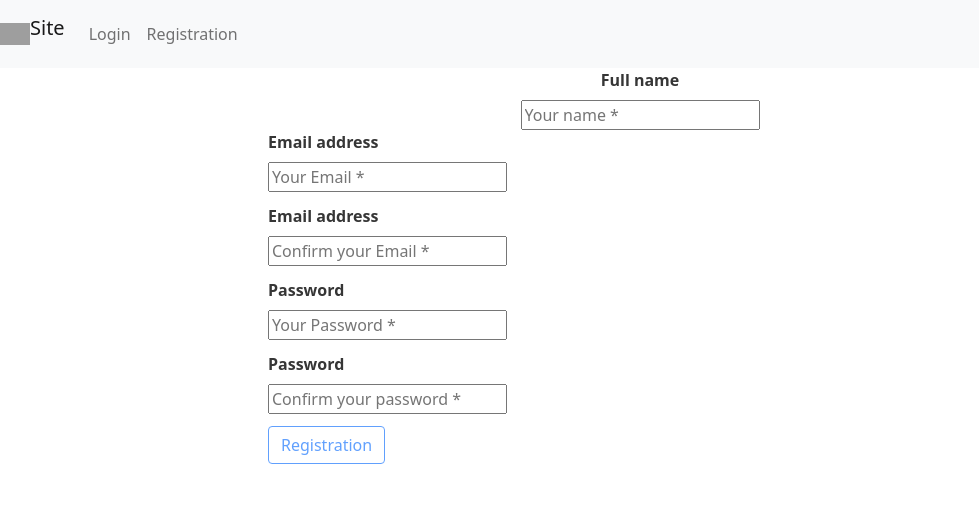
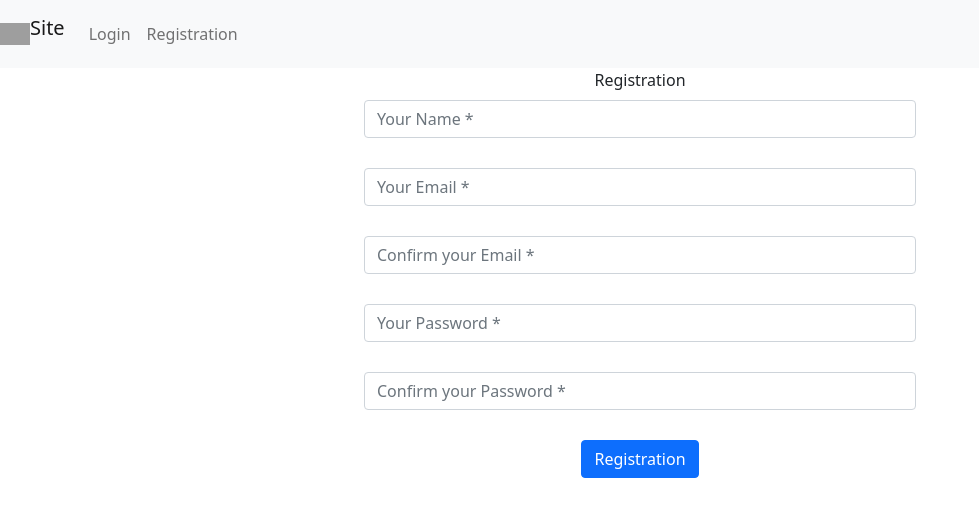
Before and after one commit to giussp08/reactTutorial, a React (Create React App) app: page /registration in a window 1280 px wide. Shown: the top 516 px of the page, without its empty margins (0-979 px from the left). Built offline with nearby package versions, Linux system fonts and the light colour scheme; grey boxes are pictures that could not be loaded.

Commit message:
finished Validation of Registration

```diff
--- a/src/pages/registration/Registration.tsx
+++ b/src/pages/registration/Registration.tsx
@@ -1,10 +1,16 @@
 import Button from "react-bootstrap/Button";
+import Form from "react-bootstrap/Form";
 import "./Registration.css";
 import "../../shared/styles/Button.css";
 import * as Yup from "yup";
-import { Formik, Form, Field, ErrorMessage } from "formik";
+import { Formik} from "formik";
+import { Col, Row } from "react-bootstrap";
+import { useHistory } from "react-router-dom";
 
 export default function Login() {
+
+
+  let history = useHistory();
 
   const validationSchema = Yup.object({
     name: Yup.string()
@@ -21,137 +27,152 @@ export default function Login() {
       .required(),
   });
 
-  const initialValues = {
-    name: "",
-    email: "",
-    email1: "",
-    password: "",
-    password1: "",
-  };
-
   const onSubmit = (values: any) => {
     alert(JSON.stringify(values, null, 2));
   };
 
-  const renderError = (message: any) => <p className="help is-danger">{message}</p>;
+  const renderError = (message: any) => (
+    <p className="help is-danger">{message}</p>
+  );
 
   function handleSubmit(event: any) {
     console.log(event);
     event.preventDefault();
   }
 
+  function handleClick(){
+    history.push("/login");
+  }
+
   return (
+    <div className="Registration container">
     <Formik
-      initialValues={initialValues}
       validationSchema={validationSchema}
-      onSubmit={async (values, { resetForm }) => {
-        await onSubmit(values);
-        resetForm();
+      onSubmit={console.log}
+      initialValues={{
+        name: "",
+        email: "",
+        email1: "",
+        password: "",
+        password1: "",
       }}
     >
-      {(formik) => {
-        const { errors, touched, isValid, dirty } = formik;
-        return(
+      {({
+        handleSubmit,
+        handleChange,
+        handleBlur,
+        values,
+        touched,
+        isValid,
+        errors,
+      }) => (
+        <Form noValidate onSubmit={handleSubmit}>
+          <Form.Label>Registration</Form.Label>
+          <Row>
+            <Form.Group
+              as={Col}
+              md={{span:6 , offset:3}}
+              controlId="validationFormik102"
+              className="position-relative"
+            >
+              <Form.Control
+                type="text"
+                name="name"
+                placeholder="Your Name *"
+                value={values.name}
+                onChange={handleChange}
+                isInvalid={!!errors.name}
+              />
+              <Form.Control.Feedback type="invalid" tooltip>
+                {errors.name}
+              </Form.Control.Feedback>
+              </Form.Group>
+          </Row>
+          <Row style={{paddingTop:"30px", paddingBottom:"30px"}}>
+          <Form.Group
+              as={Col}
+              md={{span:6 , offset:3}}
+              controlId="validationFormik102"
+              className="position-relative"
+            >
+              <Form.Control
+                type="text"
+                name="email"
+                placeholder="Your Email *"
+                value={values.email}
+                onChange={handleChange}
+                isInvalid={!!errors.email}
+              />
+              <Form.Control.Feedback type="invalid" tooltip>
+                {errors.email}
+              </Form.Control.Feedback>
+            </Form.Group>
+          </Row>
+          <Row>
+          <Form.Group
+              as={Col}
+              md={{span:6 , offset:3}}
+              controlId="validationFormik102"
+              className="position-relative"
+            >
+              <Form.Control
+                type="text"
+                placeholder="Confirm your Email *"
+                name="email1"
+                value={values.email1}
+                onChange={handleChange}
+                isInvalid={!!errors.email1}
+              />
+              <Form.Control.Feedback type="invalid" tooltip>
+                {errors.email1}
+              </Form.Control.Feedback>
+            </Form.Group>
+          </Row>
+          <Row style={{paddingTop:"30px", paddingBottom:"30px"}}>
+          <Form.Group
+              as={Col}
+              md={{span:6 , offset:3}}
+              controlId="validationFormik102"
+              className="position-relative"
+            >
+              <Form.Control
+                type="password"
+                placeholder="Your Password *"
+                name="password"
+                value={values.password}
+                onChange={handleChange}
+                isInvalid={!!errors.password}
+              />
 
-          <div
-            className="container"
-            style={{
-              width: "60%",
-            }}
-          >
-            <Form>
-            <div className="Registration">
-              <label className="label" htmlFor="name">
-                Full name
-              </label>
-              <div className="control">
-                <Field
-                  name="name"
-                  type="text"
-                  className={errors.name && touched.name ? "input-error" : null}
-                  placeholder="Your name *"
-                />
-                <ErrorMessage name="name" render={renderError} />
-              </div>
-            </div>
-            <div className="field">
-              <label className="label" htmlFor="email">
-                Email address
-              </label>
-              <div className="control">
-                <Field
-                  name="email"
-                  type="text"
-                  className={
-                    errors.email && touched.email ? "input-error" : null
-                  }
-                  placeholder="Your Email *"
-                />
-                <ErrorMessage name="email" render={renderError} />
-              </div>
-            </div>
-            <div className="field">
-              <label className="label" htmlFor="email1">
-                Email address
-              </label>
-              <div className="control">
-                <Field
-                  name="email1"
-                  type="text"
-                  className={
-                    errors.email1 && touched.email1 ? "input-error" : null
-                  }
-                  placeholder="Confirm your Email *"
-                />
-                <ErrorMessage name="email1" render={renderError} />
-              </div>
-            </div>
-            <div className="field">
-              <label className="label" htmlFor="password">
-                Password
-              </label>
-              <div className="control">
-                <Field
-                  name="password"
-                  type="password"
-                  className={
-                    errors.password && touched.password ? "input-error" : null
-                  }
-                  placeholder="Your Password *"
-                />
-                <ErrorMessage name="password" render={renderError} />
-              </div>
-            </div>
-            <div className="field">
-              <label className="label" htmlFor="password1">
-                Password
-              </label>
-              <div className="control">
-                <Field
-                  name="password1"
-                  type="password"
-                  className={
-                    errors.password1 && touched.password1 ? "input-error" : null
-                  }
-                  placeholder="Confirm your password *"
-                />
-                <ErrorMessage name="password1" render={renderError} />
-              </div>
-            </div>
-
-            <Button
-              variant="outline-primary"
-              type="submit"
-              className={!(dirty && isValid) ? "disabled-btn" : ""}
-              disabled={!(dirty && isValid)}
+              <Form.Control.Feedback type="invalid" tooltip>
+                {errors.password}
+              </Form.Control.Feedback>
+            </Form.Group>
+          </Row>
+          <Row style={{paddingBottom:"30px"}}>
+          <Form.Group
+              as={Col}
+              md={{span:6 , offset:3}}
+              controlId="validationFormik102"
+              className="position-relative"
             >
-              Registration
-            </Button>
-            </Form>
-          </div>
-
-        );
-      }}
+              <Form.Control
+                type="password"
+                placeholder="Confirm your Password *"
+                name="password1"
+                value={values.password1}
+                onChange={handleChange}
+                isInvalid={!!errors.password1}
+              />
+              <Form.Control.Feedback type="invalid" tooltip>
+                {errors.password1}
+              </Form.Control.Feedback>
+            </Form.Group>
+          </Row>
+          <Button variant="primary" type="submit">Registration</Button>
+        </Form>
+      )}
     </Formik>
+    </div>
   );
 }
```
